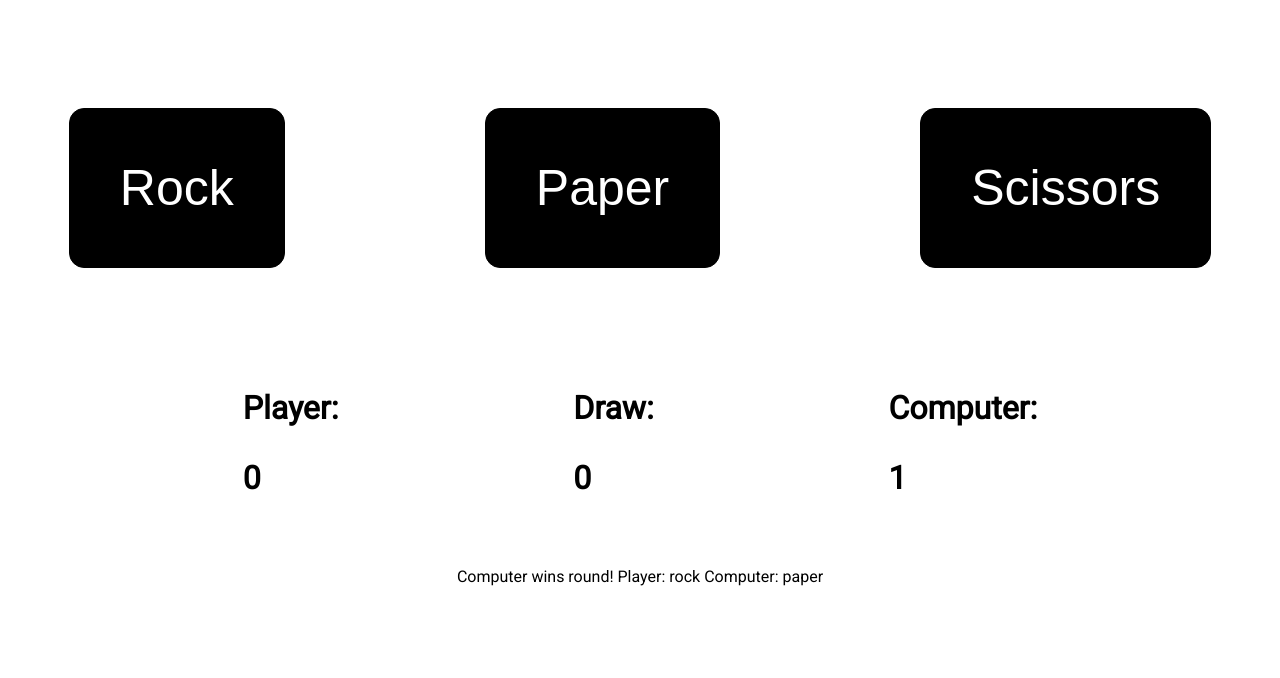
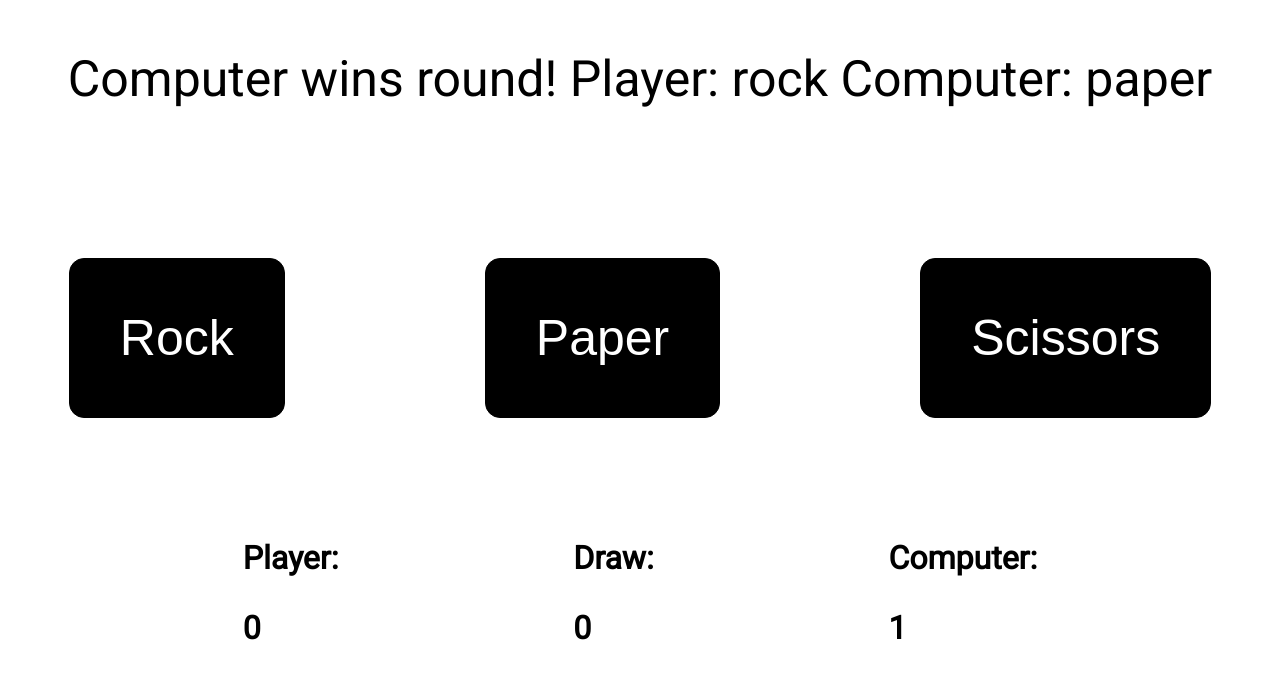
Before and after one commit to MycelPy/RockPaperScissors, a plain HTML site: page index.html in a window 1280 px wide. Both pictures are taken after a click on the button "Rock". Drawn offline with Linux system fonts and the light colour scheme.

Commit message:
Improved all

```diff
--- a/index.html
+++ b/index.html
@@ -15,11 +15,15 @@
 </head>
 
 <body>
+    <p class="tab">Welcome to the game!</p>
+
     <div class="container">
         <button class="rock">Rock</button>
         <button class="paper">Paper</button>
         <button class="scissors">Scissors</button>
     </div>
+
+
     <div class="scoreboard">
         <h1>Player:
             <p class="player">0</p>
@@ -33,7 +37,7 @@
             <p class="computer">0</p>
         </h1>
     </div>
-    <p class="tab">Welcome to the game!</p>
+
 </body>
 
 </html>
--- a/style.js
+++ b/style.js
@@ -16,18 +16,20 @@ buttons.forEach(button => button.addEventListener('click', (e) => {
         return arr[Math.floor(Math.random() * arr.length)]
     }
 
-    if (computerPlay() === playerPlay) {
+    let pc = computerPlay()
+
+    if (pc === playerPlay) {
         draw += 1
         drawko.textContent = `${draw}`
-        tab.textContent = `Draw! Player: ${playerPlay} Computer: ${computerPlay()}`
+        tab.textContent = `Draw! Player: ${playerPlay} Computer: ${pc}`
     } else
-    if (computerPlay() === 'rock' && playerPlay === 'paper' || computerPlay() === 'paper' && playerPlay === 'scissors' || computerPlay() === 'scissors' && playerPlay === 'rock') {
+    if (pc === 'rock' && playerPlay === 'paper' || pc === 'paper' && playerPlay === 'scissors' || pc === 'scissors' && playerPlay === 'rock') {
         player += 1
         playerko.textContent = `${player}`
-        tab.textContent = `Player wins round! Player: ${playerPlay} Computer: ${computerPlay()}`
+        tab.textContent = `Player wins round! Player: ${playerPlay} Computer: ${pc}`
     } else {
         computer += 1
         computerko.textContent = `${computer}`
-        tab.textContent = `Computer wins round! Player: ${playerPlay} Computer: ${computerPlay()}`
+        tab.textContent = `Computer wins round! Player: ${playerPlay} Computer: ${pc}`
     }
 }))
--- a/stylo.css
+++ b/stylo.css
@@ -29,4 +29,6 @@ button {
 .tab {
     display: flex;
     justify-content: center;
+    font-size: 50px;
+    font-weight: 500;
 }
```
